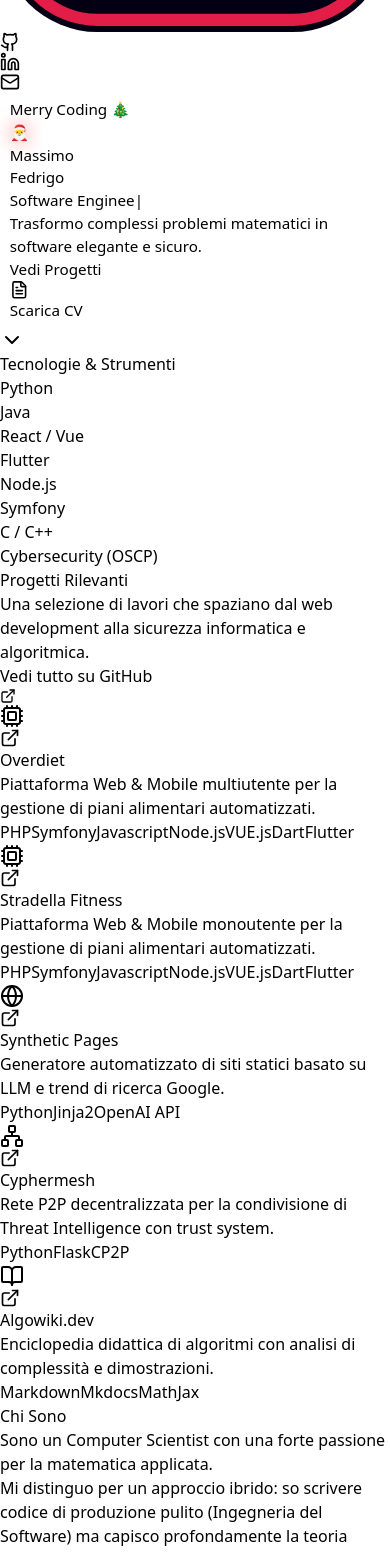
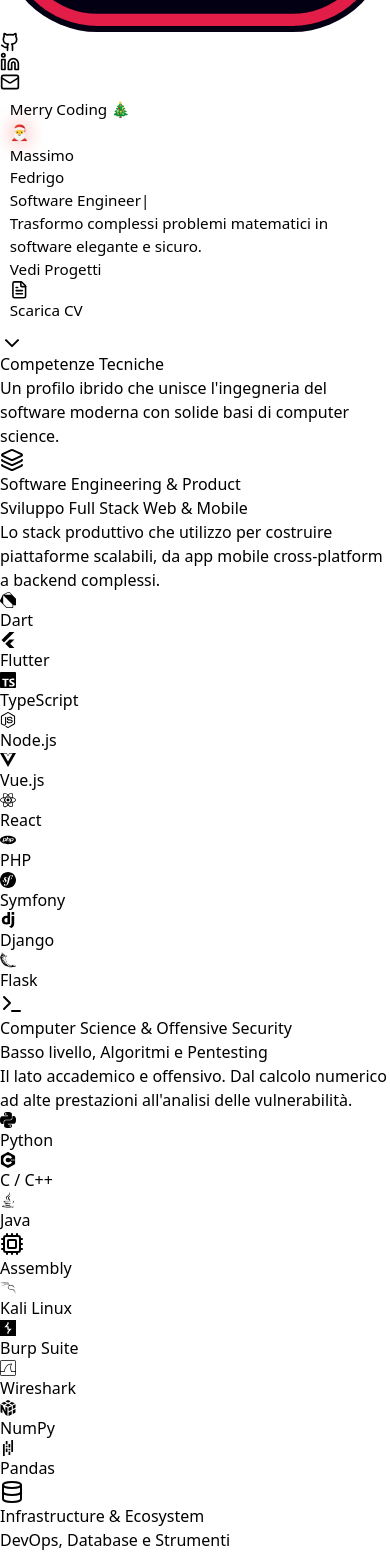
Before and after one commit to massimofedrigo/massimofedrigo.com, a React (Vite) app: page / in a window 390 px wide. Shown: the part 432-1984 px from the top of the page. Built offline with nearby package versions, Linux system fonts and the light colour scheme.

Commit message:
Stack section improved

```diff
--- a/src/App.tsx
+++ b/src/App.tsx
@@ -1,7 +1,27 @@
 import React, { useState, useEffect } from 'react';
 import { motion, useScroll, useTransform } from 'framer-motion';
-// FIX: Aggiunti ExternalLink, Shield e FileText che mancavano nell'import
-import { Github, Linkedin, Mail, ExternalLink, Cpu, Shield, Globe, ChevronDown, BookOpen, Network, FileText } from 'lucide-react';
+
+// --- ICONE ---
+import {
+  Github, Linkedin, Mail, ExternalLink,
+  Terminal, Cpu, Shield, ChevronDown,
+  Code2, BookOpen, Network, FileText,
+  Database, Layers, Globe
+} from 'lucide-react';
+
+import {
+  // Linguaggi & Core
+  SiPython, SiCplusplus, SiTypescript, SiPhp, SiGnubash, SiDart,
+  // Frontend & Mobile
+  SiFlutter, SiVuedotjs, SiReact, SiTailwindcss, SiBootstrap,
+  // Backend & DB
+  SiNodedotjs, SiSymfony, SiFlask, SiDjango, SiPostgresql, SiMysql,
+  // Tools, Security & Data
+  SiDocker, SiGit, SiLinux, SiKalilinux, SiNumpy, SiPandas,
+  SiBurpsuite, SiWireshark
+} from "react-icons/si";
+
+import { FaJava } from "react-icons/fa";
 
 // --- DATI PERSONALI ---
 const portfolioData = {
@@ -16,11 +36,57 @@
   }
 };
 
-const skills = [
-  { name: "Python", level: 95 }, { name: "Java", level: 90 },
-  { name: "React / Vue", level: 85 }, { name: "Flutter", level: 85 },
-  { name: "Node.js", level: 80 }, { name: "Symfony", level: 80 },
-  { name: "C / C++", level: 75 }, { name: "Cybersecurity (OSCP)", level: 70 }
+// --- DATA: SKILLS (Horizontal Tracks) ---
+const skillTracks = [
+  {
+    title: "Software Engineering & Product",
+    subtitle: "Sviluppo Full Stack Web & Mobile",
+    icon: <Layers className="text-amber-400" />, // Changed to Amber (Gold/Star color)
+    description: "Lo stack produttivo che utilizzo per costruire piattaforme scalabili, da app mobile cross-platform a backend complessi.",
+    skills: [
+      { name: "Dart", icon: <SiDart />, color: "text-blue-400" },
+      { name: "Flutter", icon: <SiFlutter />, color: "text-cyan-400" },
+      { name: "TypeScript", icon: <SiTypescript />, color: "text-blue-500" },
+      { name: "Node.js", icon: <SiNodedotjs />, color: "text-green-500" },
+      { name: "Vue.js", icon: <SiVuedotjs />, color: "text-emerald-400" },
+      { name: "React", icon: <SiReact />, color: "text-cyan-300" },
+      { name: "PHP", icon: <SiPhp />, color: "text-indigo-400" },
+      { name: "Symfony", icon: <SiSymfony />, color: "text-white" },
+      { name: "Django", icon: <SiDjango />, color: "text-emerald-700" },
+      { name: "Flask", icon: <SiFlask />, color: "text-slate-300" }
+    ]
+  },
+  {
+    title: "Computer Science & Offensive Security",
+    subtitle: "Basso livello, Algoritmi e Pentesting",
+    icon: <Terminal className="text-red-500" />, // Changed to Red (Santa color)
+    description: "Il lato accademico e offensivo. Dal calcolo numerico ad alte prestazioni all'analisi delle vulnerabilità.",
+    skills: [
+      { name: "Python", icon: <SiPython />, color: "text-yellow-400" },
+      { name: "C / C++", icon: <SiCplusplus />, color: "text-blue-600" },
+      { name: "Java", icon: <FaJava />, color: "text-red-500" },
+      { name: "Assembly", icon: <Cpu />, color: "text-slate-400" },
+      { name: "Kali Linux", icon: <SiKalilinux />, color: "text-blue-400" },
+      { name: "Burp Suite", icon: <SiBurpsuite />, color: "text-orange-400" },
+      { name: "Wireshark", icon: <SiWireshark />, color: "text-blue-300" },
+      { name: "NumPy", icon: <SiNumpy />, color: "text-cyan-600" },
+      { name: "Pandas", icon: <SiPandas />, color: "text-purple-300" }
+    ]
+  },
+  {
+    title: "Infrastructure & Ecosystem",
+    subtitle: "DevOps, Database e Strumenti",
+    icon: <Database className="text-rose-300" />, // Changed to Rose (Soft Red)
+    description: "Le fondamenta che garantiscono deployment, persistenza dei dati e versionamento del codice.",
+    skills: [
+      { name: "Docker", icon: <SiDocker />, color: "text-blue-500" },
+      { name: "Git", icon: <SiGit />, color: "text-orange-500" },
+      { name: "MySQL", icon: <SiMysql />, color: "text-blue-500" },
+      { name: "PostgreSQL", icon: <SiPostgresql />, color: "text-blue-300" },
+      { name: "Linux Env", icon: <SiLinux />, color: "text-yellow-200" },
+      { name: "Bash", icon: <SiGnubash />, color: "text-slate-200" }
+    ]
+  }
 ];
 
 const projects = [
@@ -95,7 +161,7 @@
     whileHover={hoverEffect ? { y: -5, boxShadow: "0 20px 40px -10px rgba(225, 29, 72, 0.15)" } : {}}
     className={`bg-[#11112b]/60 backdrop-blur-xl border border-white/5 p-8 rounded-3xl overflow-hidden relative ${className}`}
   >
-    {/* Subtle gradient overlay */}
+    {/* Subtle gradient overlay - Red tinted */}
     <div className="absolute inset-0 bg-gradient-to-br from-red-500/5 to-transparent opacity-0 hover:opacity-100 transition-opacity duration-500 pointer-events-none" />
     {children}
   </motion.div>
@@ -141,7 +207,7 @@
 };
 
 // --- COMPONENTE MACCHINA DA SCRIVERE ---
-const TypewriterEffect = ({ words }: { words: string[] }) => {
+const TypewriterEffect = ({ words }) => {
   const [index, setIndex] = useState(0);
   const [subIndex, setSubIndex] = useState(0);
   const [reverse, setReverse] = useState(false);
@@ -186,6 +252,7 @@
   );
 };
 
+// --- MAIN COMPONENT ---
 export default function Portfolio() {
   const { scrollYProgress } = useScroll();
   const opacity = useTransform(scrollYProgress, [0, 0.2], [1, 0]);
@@ -193,7 +260,7 @@
   const [mousePosition, setMousePosition] = useState({ x: 0, y: 0 });
 
   useEffect(() => {
-    const handleMouseMove = (e: MouseEvent) => setMousePosition({ x: e.clientX, y: e.clientY });
+    const handleMouseMove = (e) => setMousePosition({ x: e.clientX, y: e.clientY });
     window.addEventListener("mousemove", handleMouseMove);
     return () => window.removeEventListener("mousemove", handleMouseMove);
   }, []);
@@ -220,8 +287,8 @@
           <img src="/favicon.svg" alt="MF Logo" className="w-8 h-8" />
         </a>
         <div className="flex gap-4">
-          <a href={portfolioData.social.github} target="_blank" className="p-2 bg-white/5 rounded-full hover:bg-white/10 hover:text-white transition-colors border border-white/5"><Github size={20}/></a>
-          <a href={portfolioData.social.linkedin} target="_blank" className="p-2 bg-white/5 rounded-full hover:bg-white/10 hover:text-white transition-colors border border-white/5"><Linkedin size={20}/></a>
+          <a href={portfolioData.social.github} target="_blank" rel="noreferrer" className="p-2 bg-white/5 rounded-full hover:bg-white/10 hover:text-white transition-colors border border-white/5"><Github size={20}/></a>
+          <a href={portfolioData.social.linkedin} target="_blank" rel="noreferrer" className="p-2 bg-white/5 rounded-full hover:bg-white/10 hover:text-white transition-colors border border-white/5"><Linkedin size={20}/></a>
           <a href={portfolioData.social.mail} className="p-2 bg-rose-600/80 text-white rounded-full hover:bg-rose-500 transition-colors shadow-lg shadow-rose-500/20"><Mail size={20}/></a>
         </div>
       </nav>
@@ -282,7 +349,6 @@
             initial={{ opacity: 0 }} animate={{ opacity: 1 }} transition={{ delay: 0.4 }}
             className="flex flex-wrap justify-center gap-4 pt-8 w-full px-4"
           >
-             {/* MODIFICA: Bottoni ottimizzati w-44 / w-full */}
              <a
                href="#projects"
                className="w-full sm:w-44 px-6 py-3 bg-white text-black font-bold rounded-full hover:scale-105 transition-transform flex justify-center items-center"
@@ -311,19 +377,67 @@
         </motion.div>
       </Section>
 
-      {/* STACK & SKILLS */}
-      <div id="stack" className="w-full bg-[#0a0a1a] border-y border-white/5 py-12 relative overflow-hidden">
-        <div className="max-w-7xl mx-auto px-6">
-          <p className="text-center text-sm text-rose-300/80 font-mono mb-8 uppercase tracking-widest">Tecnologie & Strumenti</p>
-          <div className="flex flex-wrap justify-center gap-4">
-            {skills.map((skill, i) => (
-              <div key={i} className="px-4 py-2 bg-[#1a1a35] border border-red-500/20 rounded-lg text-slate-300 text-sm font-medium hover:border-rose-500/50 hover:text-white hover:shadow-[0_0_15px_rgba(225,29,72,0.3)] transition-all cursor-default">
-                {skill.name}
+      {/* STACK SECTION (Horizontal Tracks - Christmas Themed) */}
+      <Section id="stack">
+        <div className="flex flex-col items-center mb-16 text-center">
+          <h2 className="text-3xl md:text-4xl font-bold text-white mb-4">
+            Competenze <span className="text-rose-500">Tecniche</span>
+          </h2>
+          {/* Christmas Gradient: Red to Amber */}
+          <div className="w-20 h-1.5 bg-gradient-to-r from-red-600 to-amber-500 rounded-full mb-6"></div>
+          <p className="text-slate-400 max-w-2xl text-lg">
+            Un profilo ibrido che unisce l'ingegneria del software moderna con solide basi di computer science.
+          </p>
+        </div>
+
+        <div className="space-y-8">
+          {skillTracks.map((track, idx) => (
+            <GlassCard key={idx} className="!p-8 group" hoverEffect={false}>
+              <div className="flex flex-col lg:flex-row gap-8 items-start lg:items-center">
+
+                {/* Info Categoria */}
+                <div className="lg:w-1/3 shrink-0">
+                  <div className="flex items-center gap-3 mb-3">
+                    <div className="p-2.5 bg-white/5 rounded-xl border border-white/10 text-2xl">
+                      {track.icon}
+                    </div>
+                    <h3 className="text-xl font-bold text-white">{track.title}</h3>
+                  </div>
+                  {/* Changed text-violet-400 to text-rose-400 */}
+                  <p className="text-rose-400 font-mono text-xs uppercase tracking-wider mb-2">
+                    {track.subtitle}
+                  </p>
+                  <p className="text-slate-400 text-sm leading-relaxed">
+                    {track.description}
+                  </p>
+                </div>
+
+                {/* Griglia Icone */}
+                <div className="lg:w-2/3 flex flex-wrap gap-4">
+                  {track.skills.map((skill, sIdx) => (
+                    <div
+                      key={sIdx}
+                      // Changed bg/border colors to Rose theme
+                      className="relative group/icon flex items-center gap-3 px-4 py-3 bg-[#0a0a1a]/50 border border-white/5 rounded-xl hover:border-rose-500/30 hover:bg-rose-900/10 transition-all cursor-default"
+                    >
+                      <div className={`text-xl text-slate-400 transition-colors duration-300 group-hover/icon:${skill.color} group-hover/icon:scale-110`}>
+                        {skill.icon}
+                      </div>
+                      <span className="text-sm font-medium text-slate-300 group-hover/icon:text-white transition-colors">
+                        {skill.name}
+                      </span>
+
+                      {/* Glow effect on hover: changed to Rose */}
+                      <div className="absolute inset-0 rounded-xl bg-rose-500/5 opacity-0 group-hover/icon:opacity-100 transition-opacity pointer-events-none" />
+                    </div>
+                  ))}
+                </div>
+
               </div>
-            ))}
-          </div>
+            </GlassCard>
+          ))}
         </div>
-      </div>
+      </Section>
 
       {/* PROJECTS SECTION */}
       <Section id="projects">
@@ -332,7 +446,7 @@
             <h2 className="text-4xl md:text-5xl font-bold text-white mb-4">Progetti <span className="text-rose-500">Rilevanti</span></h2>
             <p className="text-slate-400 max-w-lg">Una selezione di lavori che spaziano dal web development alla sicurezza informatica e algoritmica.</p>
           </div>
-          <a href="https://github.com/massimofedrigo" target="_blank" className="flex items-center gap-2 text-rose-400 hover:text-white transition-colors">
+          <a href="https://github.com/massimofedrigo" target="_blank" rel="noreferrer" className="flex items-center gap-2 text-rose-400 hover:text-white transition-colors">
             Vedi tutto su GitHub <ExternalLink size={16} />
           </a>
         </div>
@@ -344,7 +458,7 @@
                 <div className="p-3 bg-white/5 rounded-xl border border-white/10 group-hover:border-rose-500/30 transition-colors">
                   {proj.icon}
                 </div>
-                <a href={proj.link} target="_blank" className="text-slate-500 hover:text-white transition-colors">
+                <a href={proj.link} target="_blank" rel="noreferrer" className="text-slate-500 hover:text-white transition-colors">
                   <ExternalLink size={20} />
                 </a>
               </div>
```
